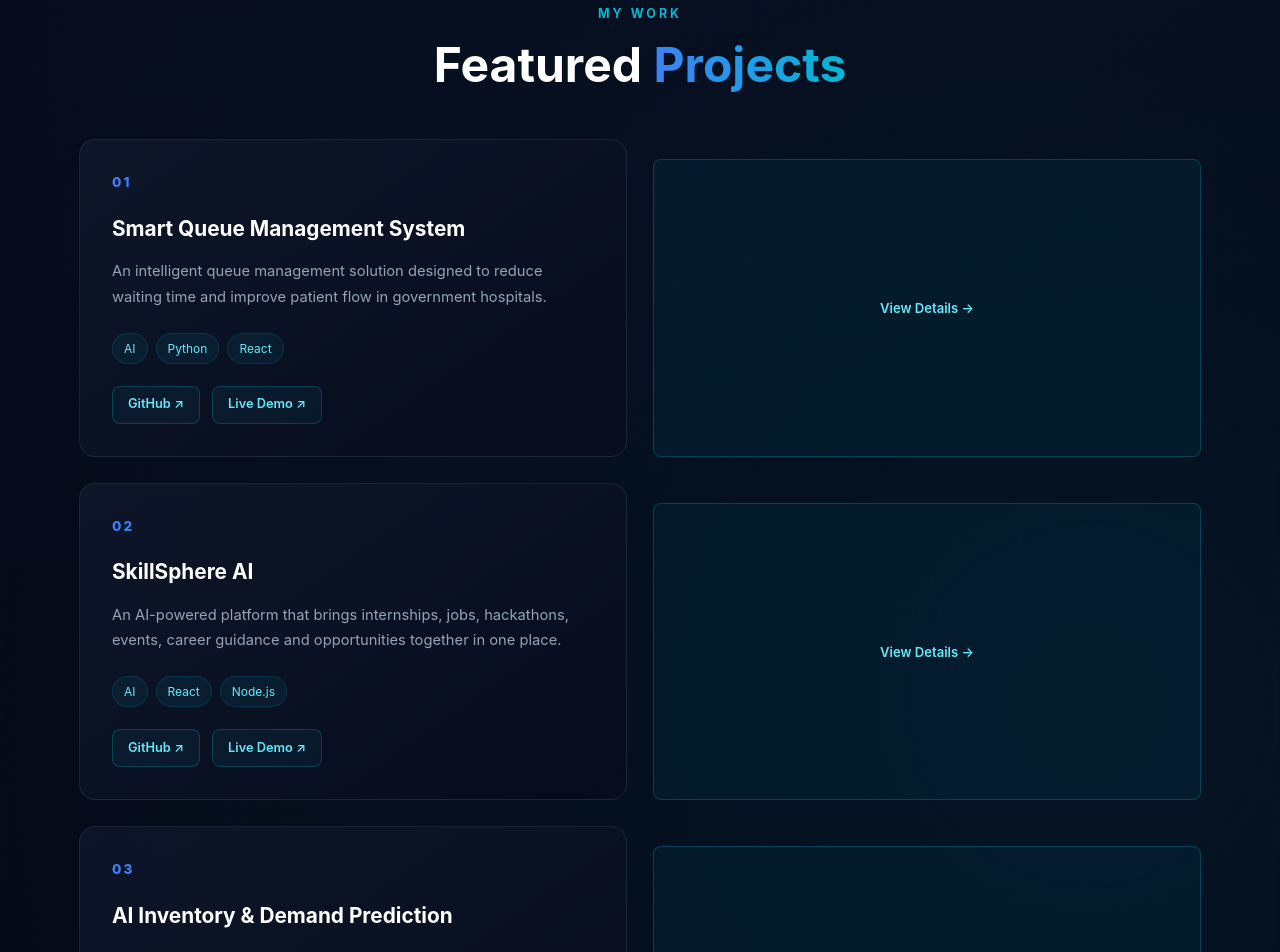
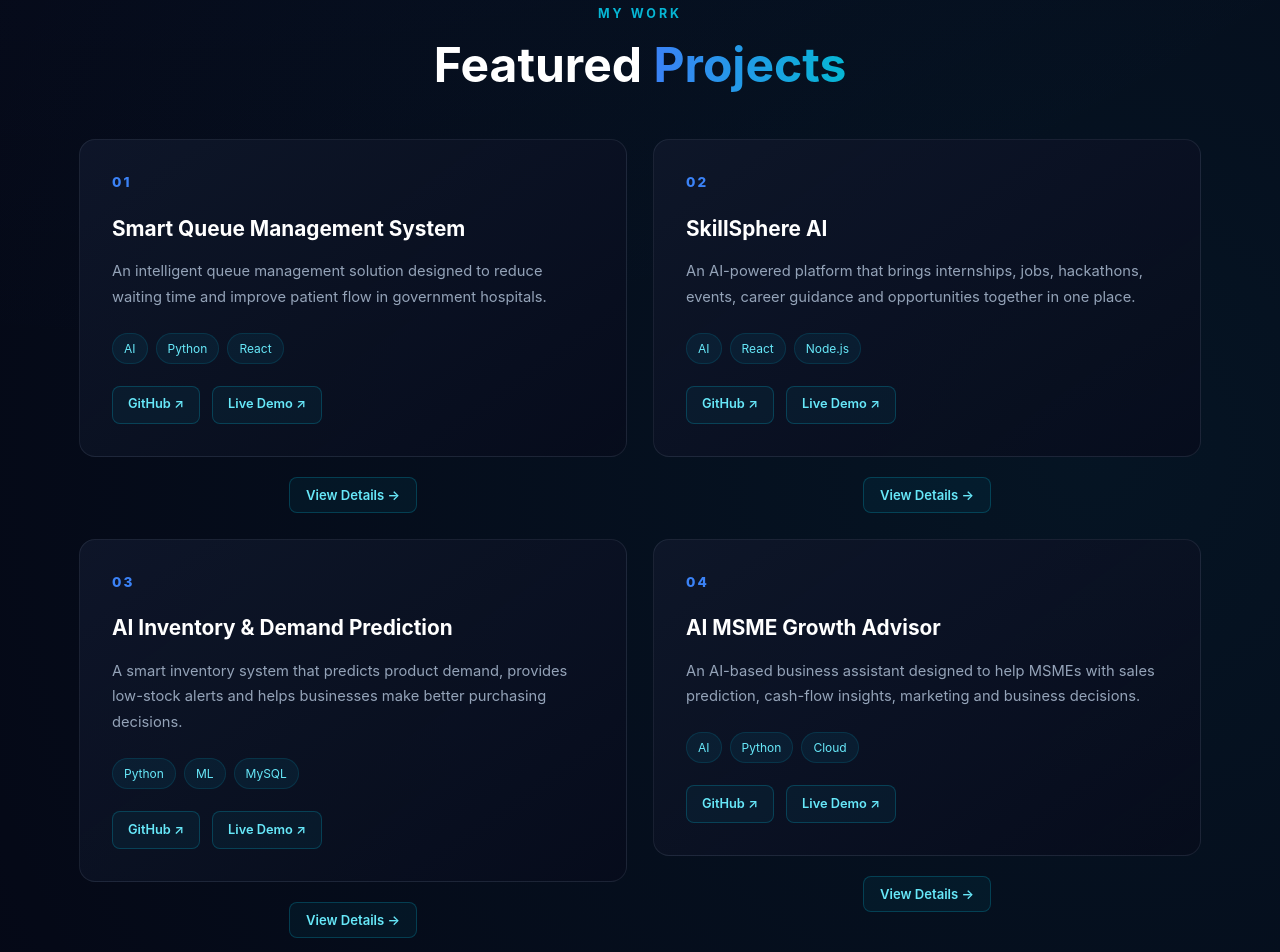
Before and after one commit to saravanan2212-ai/saravanan-portfolio, a React (Vite) app: page / in a window 1280 px wide. Shown: the part 2800-3752 px from the top of the page. Built offline with nearby package versions, Linux system fonts and the light colour scheme.

Commit message:
Update portfolio

```diff
--- a/index.html
+++ b/index.html
@@ -16,7 +16,7 @@
 
   <meta name="theme-color" content="#050816" />
 
-  <meta property="og:title" content="Saravanan A | Full Stack Developer" />
+  <meta property="og:title" content="Saravanan A " />
 
   <meta property="og:description" content="AI & Full Stack Developer portfolio of Saravanan A." />
 
@@ -26,7 +26,7 @@
 
   <link rel="icon" type="image/png" href="/favicon.png" />
 
-  <title>Saravanan A | Full Stack Developer</title>
+  <title>Saravanan A </title>
 </head>
 
 <body>
--- a/src/App.jsx
+++ b/src/App.jsx
@@ -364,27 +364,25 @@ function App() {
 
 
       {/* ================= PROJECTS ================= */}
+      {/* ================= PROJECTS ================= */}
 
       <section
         className="projects-section reveal"
         id="projects"
       >
-
         <p className="section-label">
           MY WORK
         </p>
 
         <h2>
-          Featured{" "}
-          <span>
-            Projects
-          </span>
+          Featured <span>Projects</span>
         </h2>
 
         <div className="projects-grid">
 
+          {/* ================= PROJECT 01 ================= */}
 
-          {/* ================= PROJECT 01 ================= */}
+          <div className="project-wrapper">
 
             <div className="project-card">
 
@@ -427,6 +425,7 @@ function App() {
               </div>
 
             </div>
+
             <button
               className="project-details-btn"
               onClick={() =>
@@ -447,8 +446,12 @@ function App() {
               View Details →
             </button>
 
+          </div>
+
 
           {/* ================= PROJECT 02 ================= */}
+
+          <div className="project-wrapper">
 
             <div className="project-card">
 
@@ -492,6 +495,7 @@ function App() {
               </div>
 
             </div>
+
             <button
               className="project-details-btn"
               onClick={() =>
@@ -512,8 +516,12 @@ function App() {
               View Details →
             </button>
 
+          </div>
+
 
           {/* ================= PROJECT 03 ================= */}
+
+          <div className="project-wrapper">
 
             <div className="project-card">
 
@@ -557,6 +565,7 @@ function App() {
               </div>
 
             </div>
+
             <button
               className="project-details-btn"
               onClick={() =>
@@ -577,8 +586,12 @@ function App() {
               View Details →
             </button>
 
+          </div>
+
 
           {/* ================= PROJECT 04 ================= */}
+
+          <div className="project-wrapper">
 
             <div className="project-card">
 
@@ -623,7 +636,6 @@ function App() {
 
             </div>
 
-        </div>
             <button
               className="project-details-btn"
               onClick={() =>
@@ -644,9 +656,11 @@ function App() {
               View Details →
             </button>
 
+          </div>
+
+        </div>
+
       </section>
-
-
 
       {/* ================= CERTIFICATES ================= */}
 
```
Lines whose indentation alone changed are shown as unchanged.
